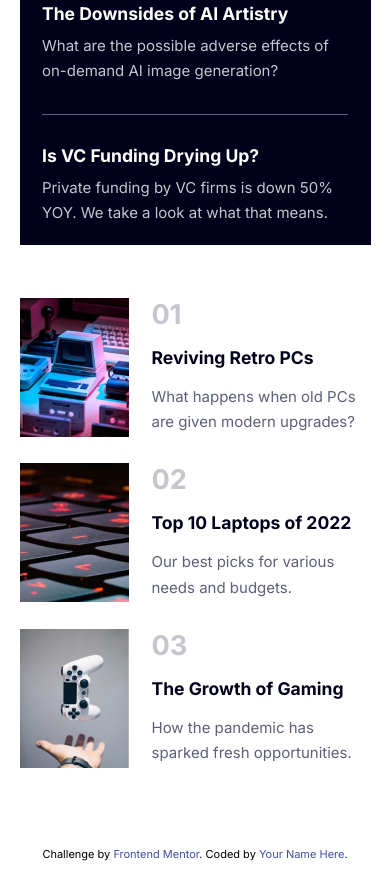
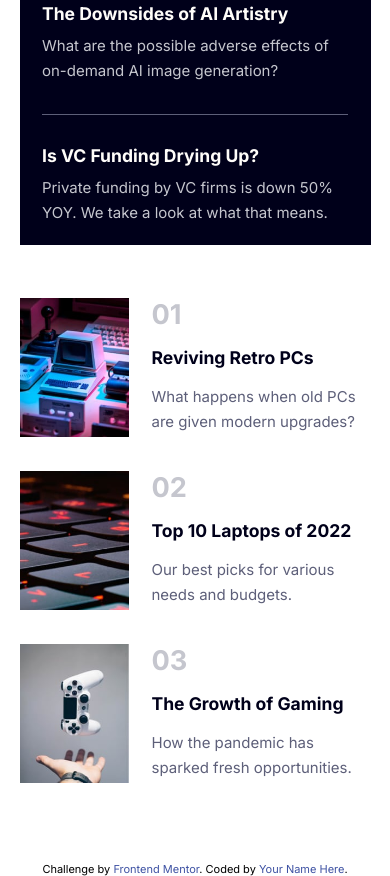
Before and after one commit to dialejo24/news-homepage-main, a plain HTML site: page index.html in a window 390 px wide. Shown: the part 1022-1898 px from the top of the page. Drawn offline with Linux system fonts and the light colour scheme.

Commit message:
Complete CSS mobile version

```diff
--- a/CSS/style.css
+++ b/CSS/style.css
@@ -50,7 +50,7 @@ img {
 }
 
 .main-header__title,
-.trends-article h3 {
+.trends-article h3 a {
     color: var(--very-dark-blue);
 }
 
@@ -164,6 +164,11 @@ header {
 
 .trends {
     display: grid;
+    gap:2em;
+}
+
+.trends > div {
+    display: grid;
     grid-template-columns: 1fr 2fr;
     gap: 1.5em;
 }
--- a/index.html
+++ b/index.html
@@ -67,29 +67,35 @@
 
       <div class="trends">
         <div>
+          <div>
             <img src="assets/images/image-retro-pcs.jpg" alt="retro pc">
           </div>
           <article class="trends-article">
             <p>01</p>
-          <h3>Reviving Retro PCs</h3>
+            <h3><a href="#">Reviving Retro PCs</a></h3>
             <p>What happens when old PCs are given modern upgrades?</p>
           </article>
+        </div>
+        <div>
           <div>
             <img src="assets/images/image-top-laptops.jpg" alt="top laptops">
           </div>
           <article class="trends-article">
             <p>02</p>
-          <h3>Top 10 Laptops of 2022</h3>
+            <h3><a href="#">Top 10 Laptops of 2022</a></h3>
             <p>Our best picks for various needs and budgets.</p>
           </article>
+        </div>
+        <div>
           <div>
             <img src="assets/images/image-gaming-growth.jpg" alt="gaming Growth">
           </div>
           <article class="trends-article">
             <p>03</p>
-          <h3>The Growth of Gaming</h3>
+            <h3><a href="#">The Growth of Gaming</a></h3>
             <p>How the pandemic has sparked fresh opportunities.</p>
           </article>
+        </div>
       </div>
 
     </main>
```
Lines whose indentation alone changed are shown as unchanged.
